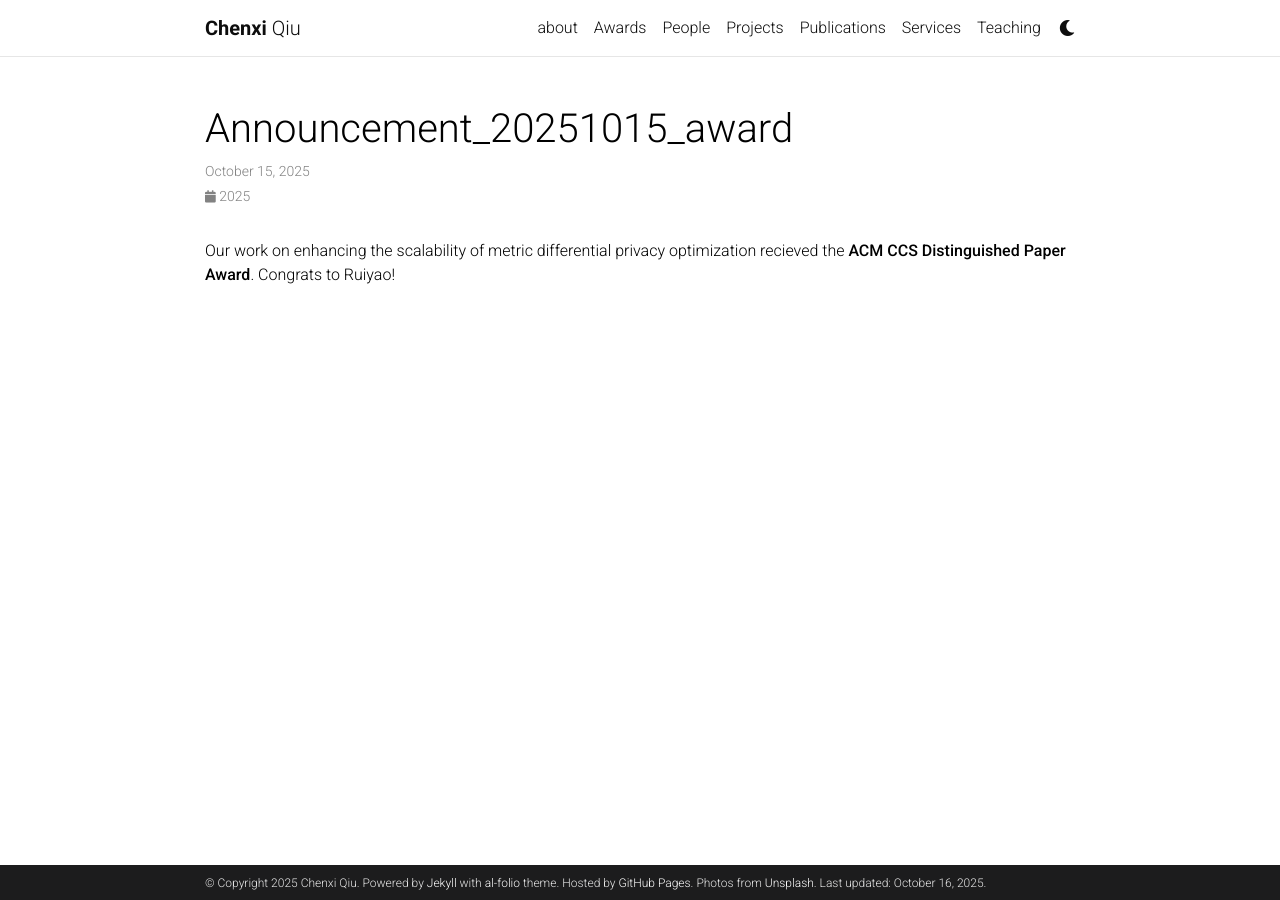
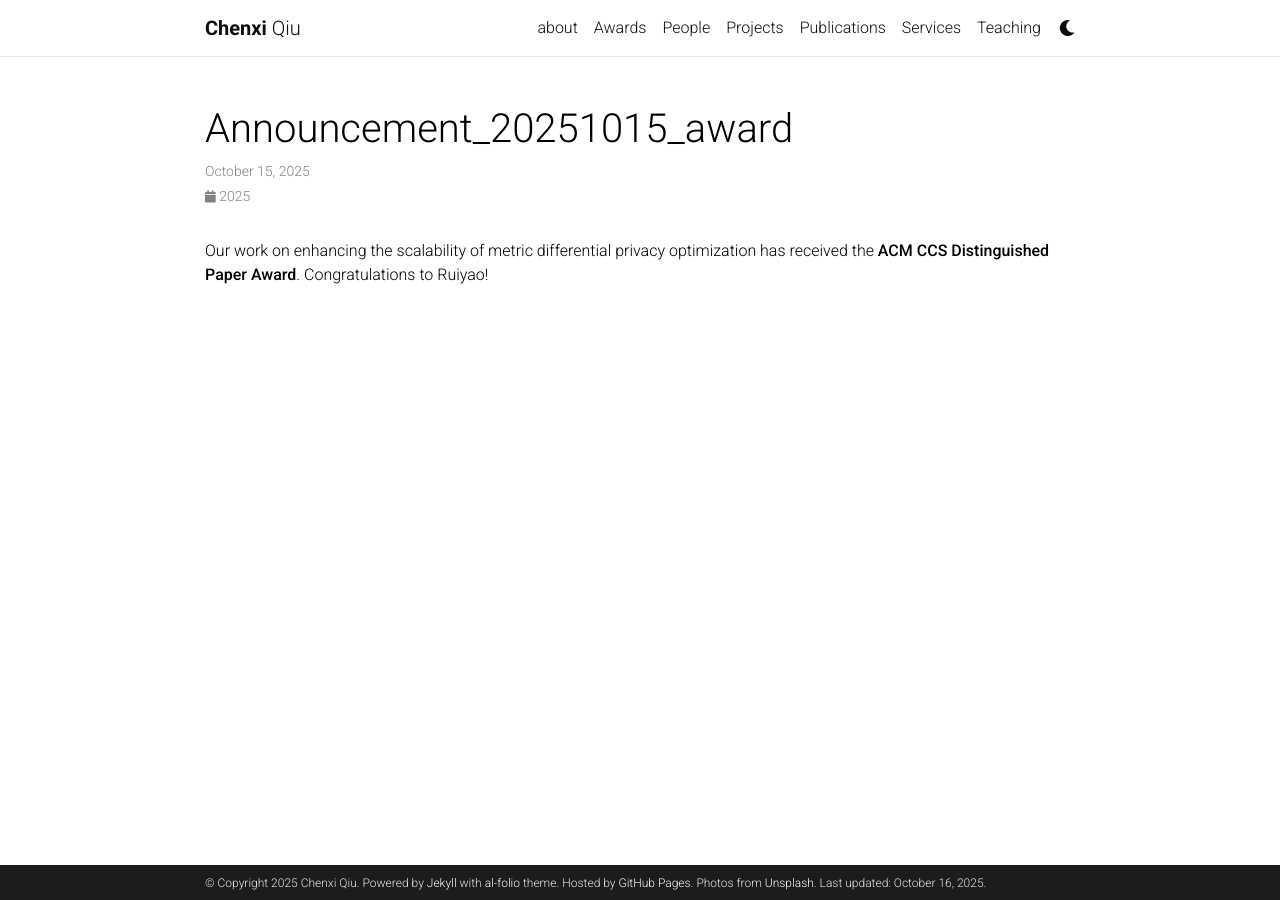
Before and after one commit to chenxiunt/chenxiunt.github.io, a Jekyll site: the page built from _news/announcement_20251015_award.md, in a window 1280 px wide. Built offline with Jekyll 4.4.1, drawn with Linux system fonts in a browser that asks for light colours; comment, search, counter and statistics services are not loaded; a style sheet for code colours, icons or effects is not loaded.

Commit message:
Update announcement_20251015_award.md

```diff
--- a/_news/announcement_20251015_award.md
+++ b/_news/announcement_20251015_award.md
@@ -4,4 +4,4 @@ date: 2025-10-15 17:59:00-0400
 inline: true
 ---
 
-Our work on enhancing the scalability of metric differential privacy optimization recieved the **ACM CCS Distinguished Paper Award**. Congrats to Ruiyao!
+Our work on enhancing the scalability of metric differential privacy optimization has received the **ACM CCS Distinguished Paper Award**. Congratulations to Ruiyao!
```
